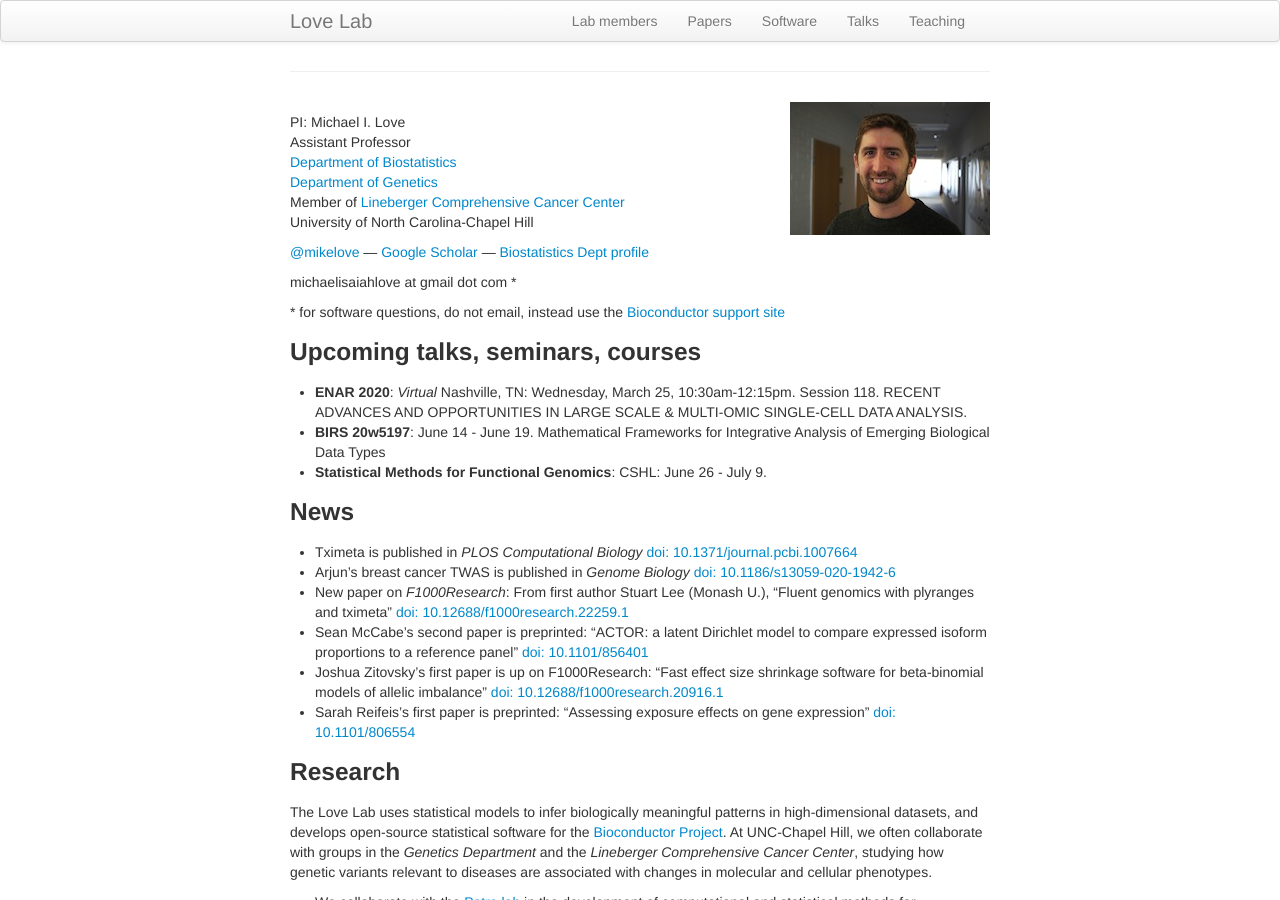
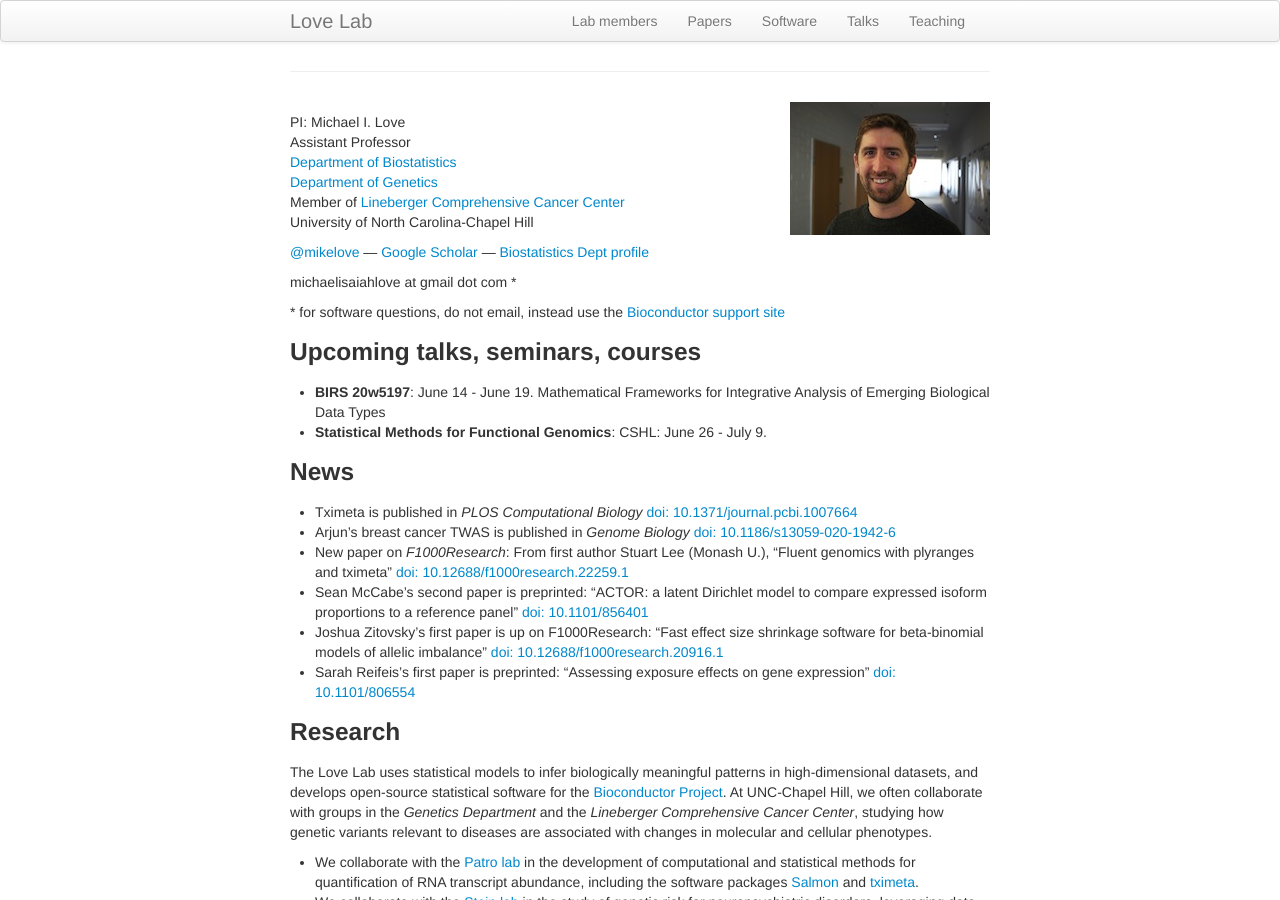
Before and after one commit to mikelove/mikelove.github.io, a Jekyll site: the page built from index.md, in a window 1280 px wide and 900 px high. Built offline with Jekyll 4.4.1, drawn with Linux system fonts in a browser that asks for light colours.

```diff
--- a/index.md
+++ b/index.md
@@ -23,9 +23,6 @@ michaelisaiahlove at gmail dot com *
 
 ### Upcoming talks, seminars, courses
 
-* **ENAR 2020**: *Virtual* Nashville, TN: Wednesday, March 25, 10:30am-12:15pm.
-  Session 118. RECENT ADVANCES AND OPPORTUNITIES IN LARGE
-  SCALE & MULTI-OMIC SINGLE-CELL DATA ANALYSIS.
 * **BIRS 20w5197**: June 14 - June 19.
   Mathematical Frameworks for Integrative Analysis of Emerging
   Biological Data Types
```
Also changed, not shown: pages/talks.md (+3 -0 lines).
